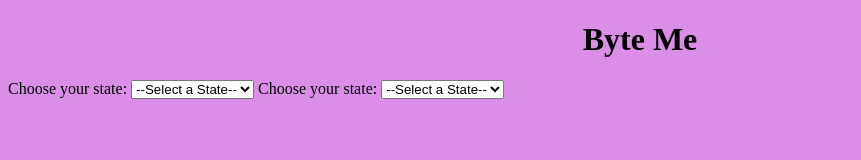
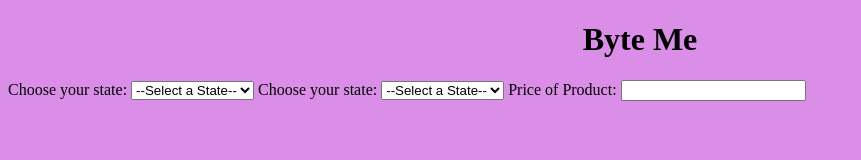
Before and after one commit to UBH-Fall-2024/ub-hacking-create-your-repo-here-byteme, a plain HTML site: page index.html in a window 1280 px wide. Shown: the whole page, without its empty margins (0-861 px from the left). Drawn offline with Linux system fonts and the light colour scheme.

Commit message:
Update index.html

```diff
--- a/index.html
+++ b/index.html
@@ -129,5 +129,9 @@
             <option value="WY">Wyoming</option>
         </select>
     </form>
+    <form3>
+        <label>Price of Product:</label>
+        <input type="textbox">
+    </form3>
 </body>
 </html>
```
